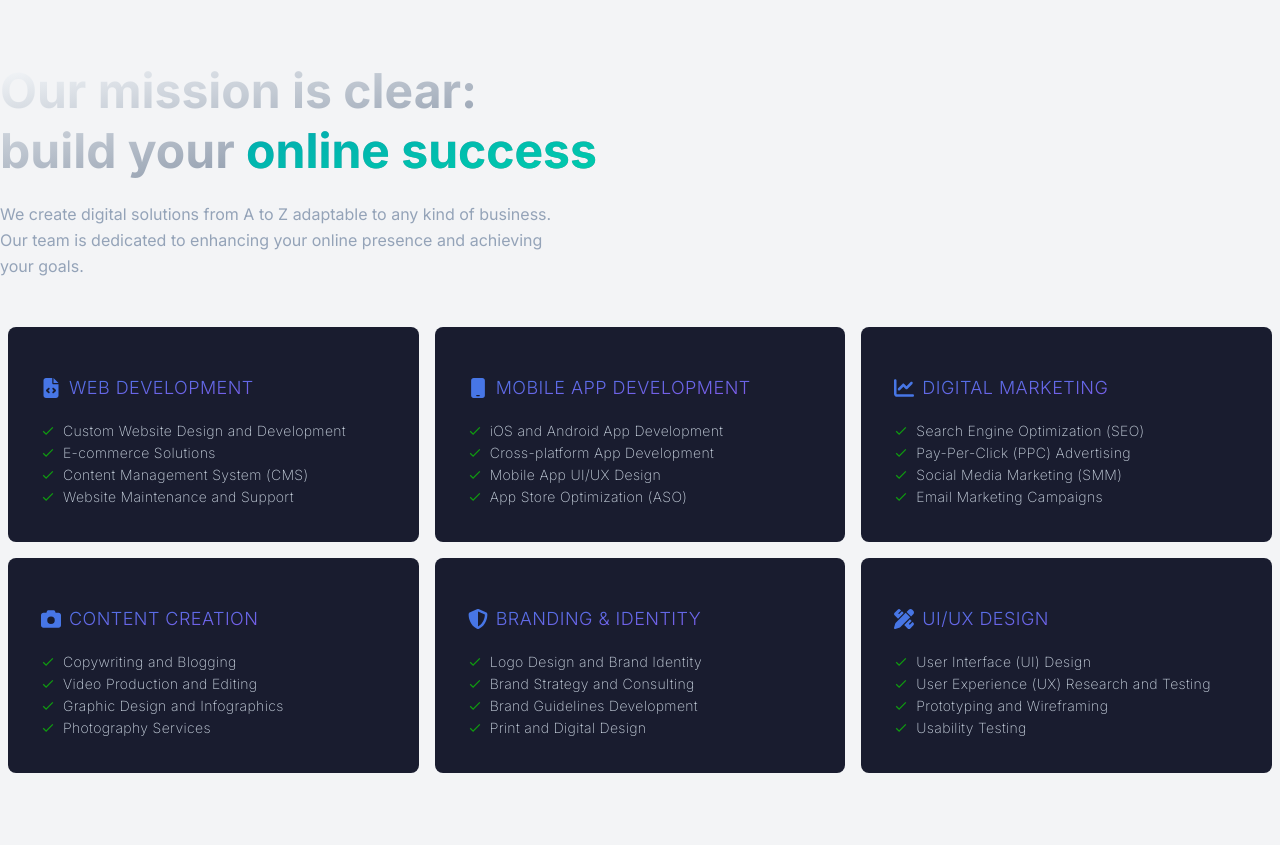
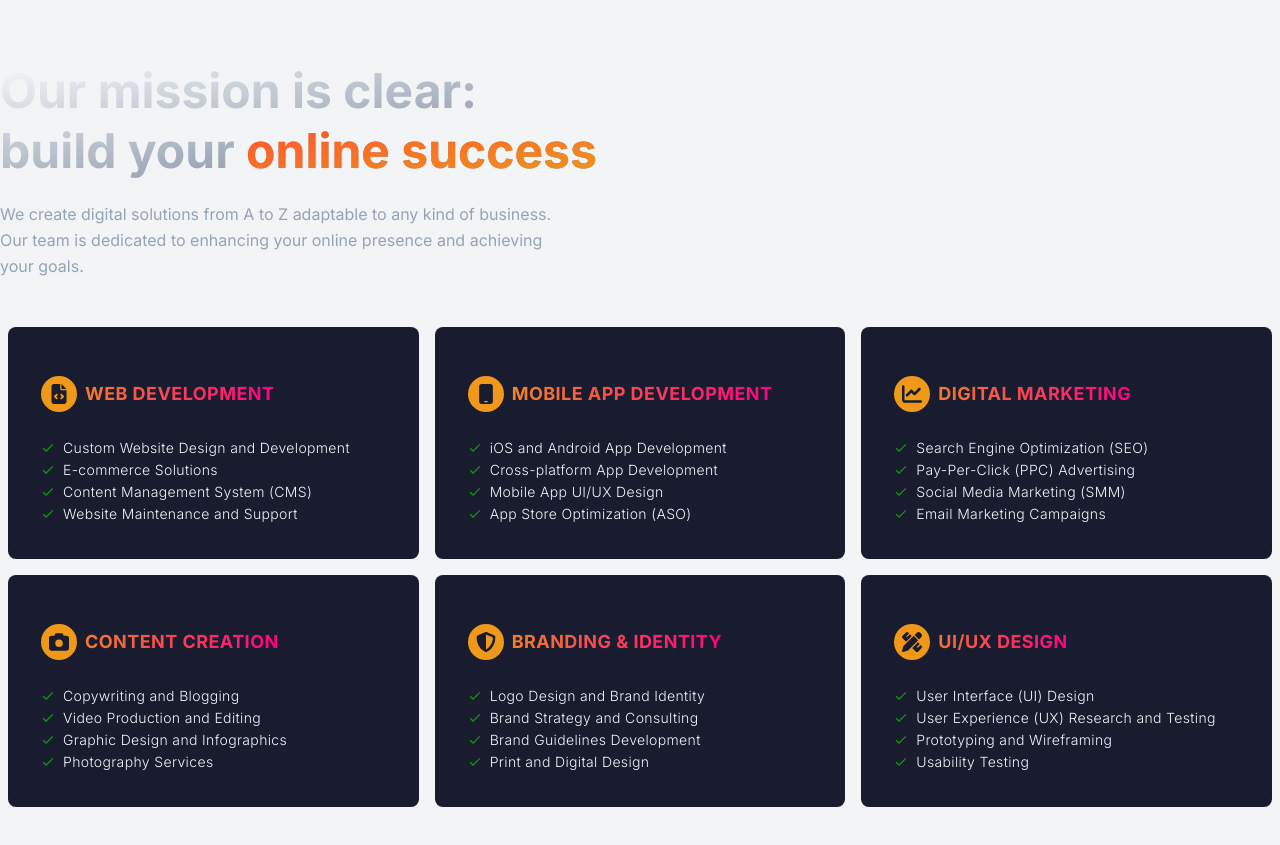
Before and after one commit to borisvicena/gosocial, a Next.js app: page / in a window 1280 px wide. Shown: the part 1120-1965 px from the top of the page. Built offline with nearby package versions, Linux system fonts and the light colour scheme.

Commit message:
feat(services): Improved UI design

```diff
--- a/components/Services.tsx
+++ b/components/Services.tsx
@@ -16,7 +16,7 @@ const Services = () => {
             Our mission is clear:
             <br />
             build your{" "}
-            <span className="bg-gradient-to-br from-[#02AAB0] to-[#00CDAC] bg-clip-text">online success</span>
+            <span className="bg-gradient-to-br from-[#FF512F] to-[#F09819] bg-clip-text">online success</span>
           </div>
         </div>
         <div className="relative pb-10 max-w-xl">
--- a/components/ui/CardHover.tsx
+++ b/components/ui/CardHover.tsx
@@ -35,7 +35,7 @@ export const HoverEffect = ({
           <AnimatePresence>
             {hoveredIndex === idx && (
               <motion.span
-                className="absolute inset-0 h-full w-full bg-neutral-200 dark:bg-[#02AAB0]/[0.1] block rounded-2xl"
+                className="absolute inset-0 h-full w-full bg-neutral-200 dark:bg-[#F09819]/[0.25] block rounded-2xl"
                 layoutId="hoverBackground"
                 initial={{ opacity: 0 }}
                 animate={{
@@ -50,8 +50,8 @@ export const HoverEffect = ({
             )}
           </AnimatePresence>
           <Card>
-            <CardTitle className="gap-2 flex items-center text-lg font-light leading-snug tracking-wide uppercase bg-gradient-to-br from-[#4776E6] to-[#8E54E9] bg-clip-text text-transparent">
-              <span className="text-xl text-[#4776E6]">{item.icon}</span>
+            <CardTitle className="inline-flex gap-2 items-center text-lg font-bold leading-snug tracking-wide uppercase bg-gradient-to-r from-[#F09819] to-[#ff0084] bg-clip-text text-transparent">
+              <span className="text-[#191c2f] text-xl rounded-full bg-[#F09819] p-2">{item.icon}</span>
               {item.title}
             </CardTitle>
             <CardDescription>
@@ -72,7 +72,7 @@ export const Card = ({ className, children }: { className?: string; children: Re
   return (
     <div
       className={cn(
-        "rounded-lg h-full w-full p-4 overflow-hidden bg-[#191c2f] border border-transparent dark:border-white/[0.2] group-hover:border-[#02AAB0] relative z-20",
+        "rounded-lg h-full w-full p-4 overflow-hidden bg-[#191c2f] border border-transparent dark:border-white/[0.2] group-hover:border-[#ff0084] relative z-20",
         className
       )}
     >
@@ -87,8 +87,6 @@ export const CardTitle = ({ className, children }: { className?: string; childre
 };
 export const CardDescription = ({ className, children }: { className?: string; children: React.ReactNode }) => {
   return (
-    <p className={cn("mt-5 text-slate-300 font-extralight tracking-wide leading-relaxed text-sm", className)}>
-      {children}
-    </p>
+    <p className={cn("mt-5 text-slate-100 font-light tracking-wide leading-relaxed text-sm", className)}>{children}</p>
   );
 };
```
